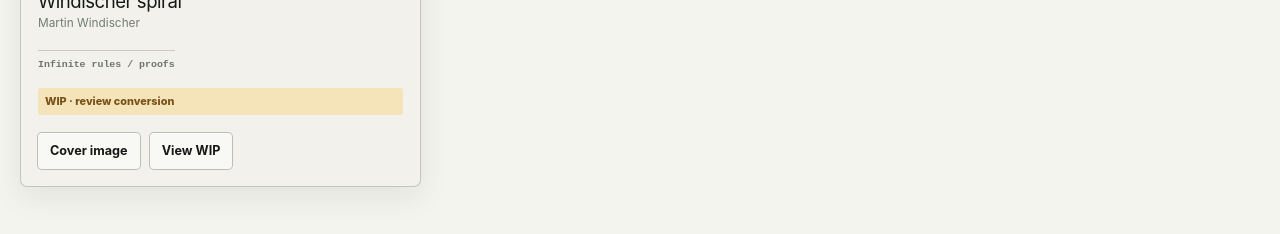
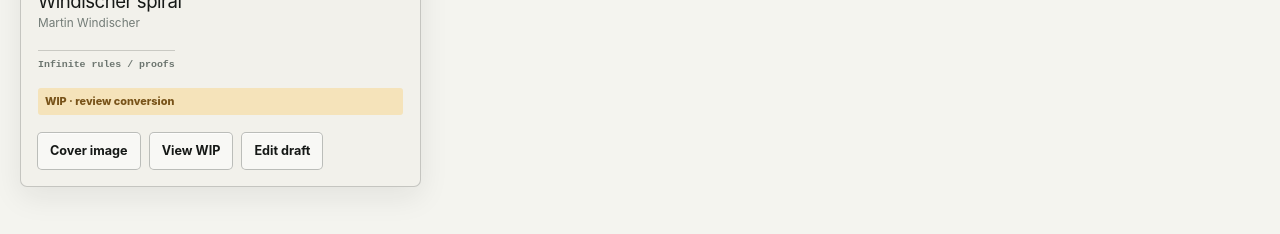
Before and after one commit to JayMcArthur/Fractal-Maze, a React (Vite) app in the folder my_way/: page /library in a window 1280 px wide. Shown: the part 7760-7994 px from the top of the page. Built offline with nearby package versions, Linux system fonts and the light colour scheme.

Commit message:
Keep incomplete drafts editable from Library

```diff
--- a/my_way/src/ui/library/LibraryMazeCard.tsx
+++ b/my_way/src/ui/library/LibraryMazeCard.tsx
@@ -125,7 +125,6 @@ function MazeCardActions({
       <Link className="control" to={to}>
         {details.playable ? 'Play' : 'View WIP'}
       </Link>
-      {details.playable && (
       <Link
         className="control"
         to={
@@ -136,13 +135,14 @@ function MazeCardActions({
               : `/editor/${entry.id}`
         }
       >
-          {details.definitionType === 'squareRecursive'
+        {!details.playable
+          ? 'Edit draft'
+          : details.definitionType === 'squareRecursive'
           ? 'Edit'
           : details.definitionType === 'blockRecursive'
             ? 'Edit pattern'
             : 'Inspect'}
       </Link>
-      )}
       {!pathModel && (
         <Link className="control" to={`/workbench/${entry.id}`}>
           Convert artwork
```
Also changed, not shown: 1 other file (tests, documents, lock files or other folders). Lines whose indentation alone changed are shown as unchanged.
